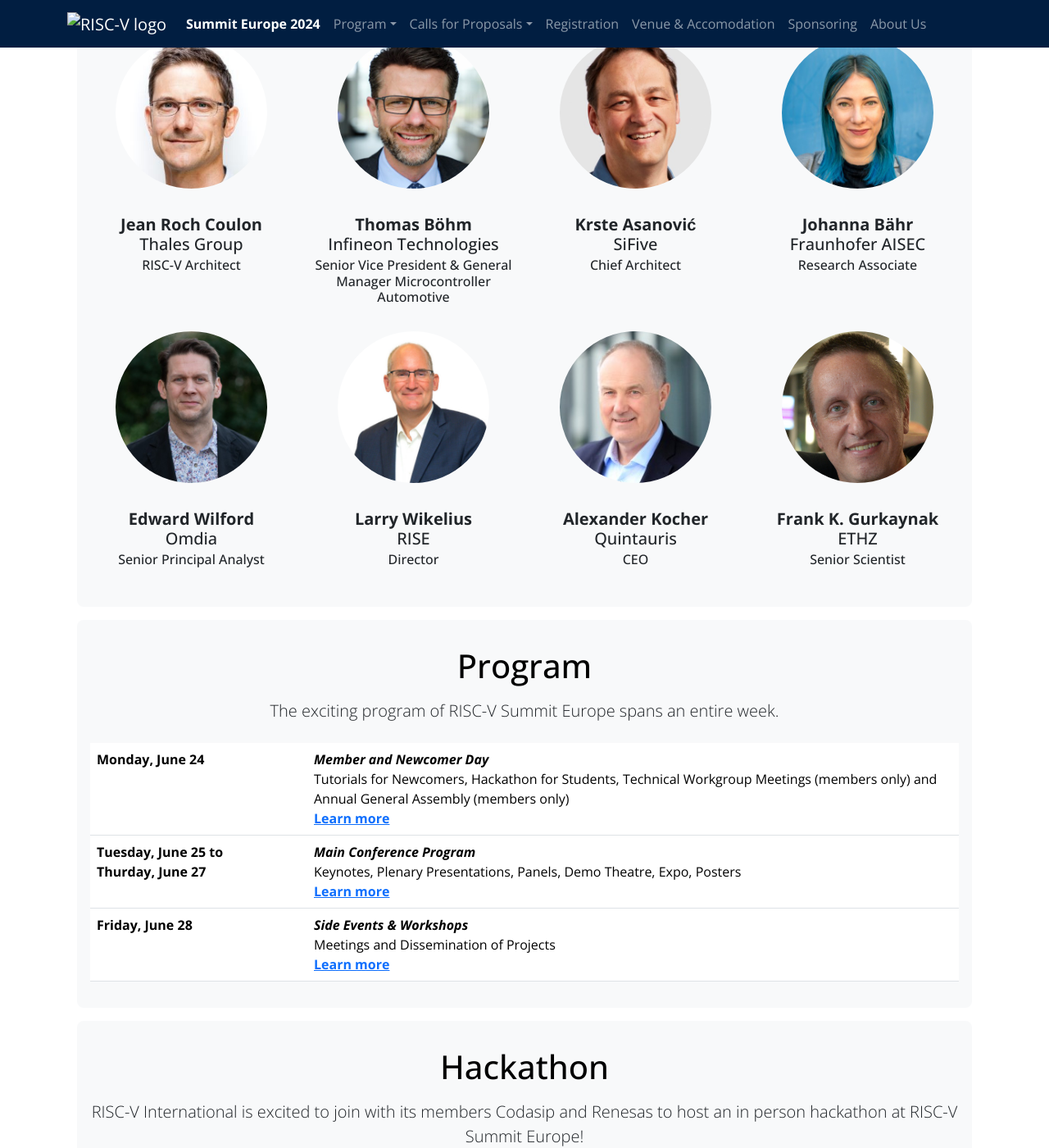
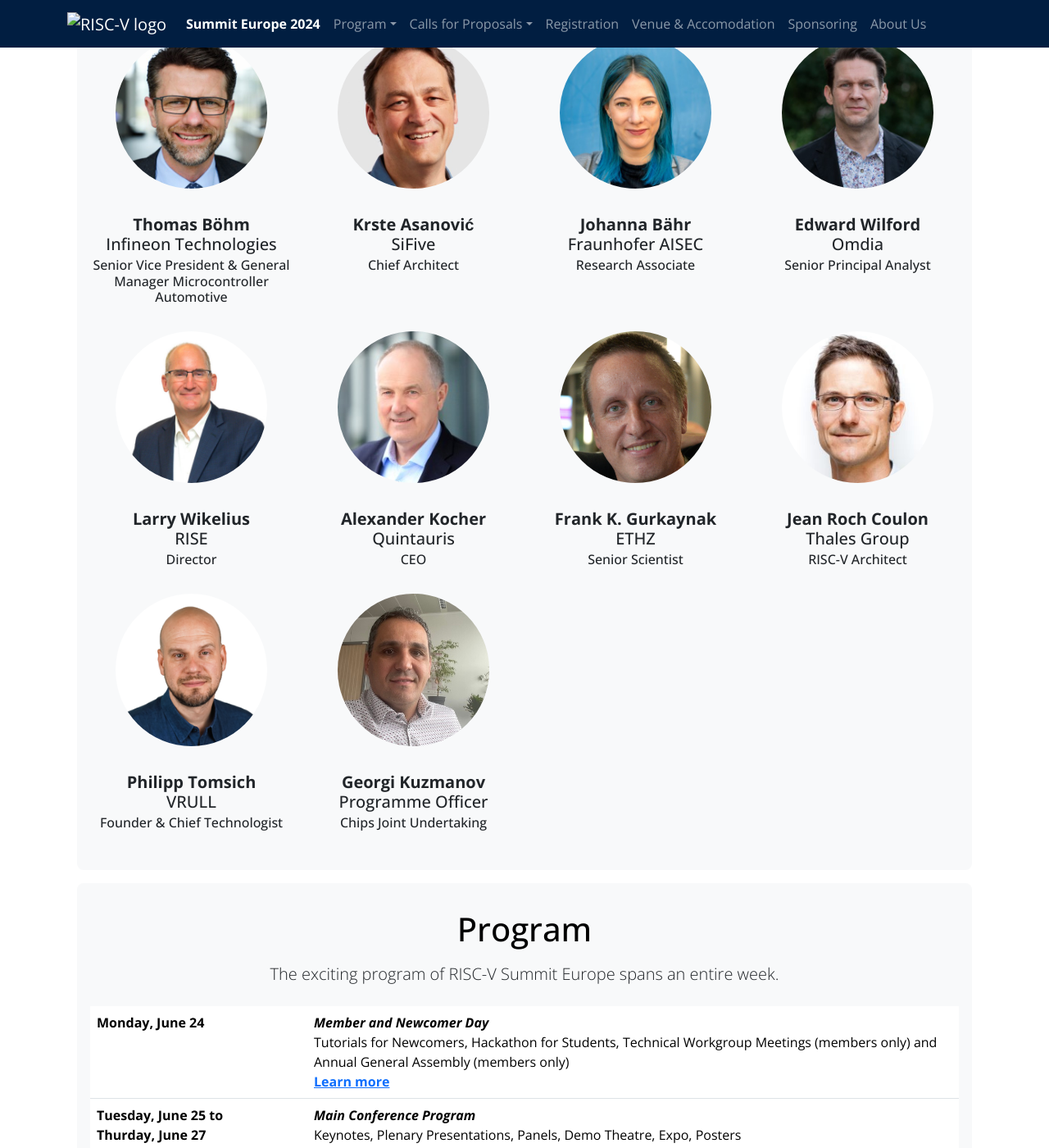
Before and after one commit to riscv-europe/summit-website-development, a Jekyll site: the page built from summit/2024/index.md, in a window 1280 px wide and 1400 px high, scrolled down 985 px. Shown: the whole window at 82% size. Built offline with Jekyll 4.4.1, drawn with Linux system fonts in a browser that asks for light colours.

Commit message:
Invited speakers

```diff
--- a/summit/2024/index.md
+++ b/summit/2024/index.md
@@ -33,22 +33,6 @@
 %}
 
 <div class="row mt-5">
-  <div class="col-sm-3 col-6 mb-4">
-    <div class="row">
-      <div class="col-md-12 text-center">
-        <img src="media/photos/Coulon.JPG" alt="Jean Roch Coulon" class="img-fluid rounded-circle" style="width: 75%">
-      </div>
-    </div>
-    <div class="row">
-      <div class="col-md-12 text-center">
-        <div class="pt-2">
-          <h5 class="mt-4 font-weight-medium mb-1"><b>Jean Roch Coulon</b><br>Thales Group</h5>
-          <h6 class="subtitle">RISC-V Architect</h6>
-        </div>
-      </div>
-    </div>
-  </div>
-
   <div class="col-sm-3 col-6 mb-4">
     <div class="row">
       <div class="col-md-12 text-center">
@@ -156,6 +140,54 @@
         <div class="pt-2">
           <h5 class="mt-4 font-weight-medium mb-1"><b>Frank K. Gurkaynak </b><br>ETHZ</h5>
           <h6 class="subtitle">Senior Scientist</h6>
+        </div>
+      </div>
+    </div>
+  </div>
+
+  <div class="col-sm-3 col-6 mb-4">
+    <div class="row">
+      <div class="col-md-12 text-center">
+        <img src="media/photos/Coulon.JPG" alt="Jean Roch Coulon" class="img-fluid rounded-circle" style="width: 75%">
+      </div>
+    </div>
+    <div class="row">
+      <div class="col-md-12 text-center">
+        <div class="pt-2">
+          <h5 class="mt-4 font-weight-medium mb-1"><b>Jean Roch Coulon</b><br>Thales Group</h5>
+          <h6 class="subtitle">RISC-V Architect</h6>
+        </div>
+      </div>
+    </div>
+  </div>
+
+  <div class="col-sm-3 col-6 mb-4">
+    <div class="row">
+      <div class="col-md-12 text-center">
+        <img src="media/photos/tomsich.jpg" alt="Philipp Tomsich" class="img-fluid rounded-circle" style="width: 75%">
+      </div>
+    </div>
+    <div class="row">
+      <div class="col-md-12 text-center">
+        <div class="pt-2">
+          <h5 class="mt-4 font-weight-medium mb-1"><b>Philipp Tomsich</b><br>VRULL</h5>
+          <h6 class="subtitle">Founder & Chief Technologist</h6>
+        </div>
+      </div>
+    </div>
+  </div>
+
+  <div class="col-sm-3 col-6 mb-4">
+    <div class="row">
+      <div class="col-md-12 text-center">
+        <img src="media/photos/georgi.jpeg" alt="Georgi Kuzmanov" class="img-fluid rounded-circle" style="width: 75%">
+      </div>
+    </div>
+    <div class="row">
+      <div class="col-md-12 text-center">
+        <div class="pt-2">
+          <h5 class="mt-4 font-weight-medium mb-1"><b>Georgi Kuzmanov</b><br>Programme Officer</h5>
+          <h6 class="subtitle">Chips Joint Undertaking</h6>
         </div>
       </div>
     </div>
```
